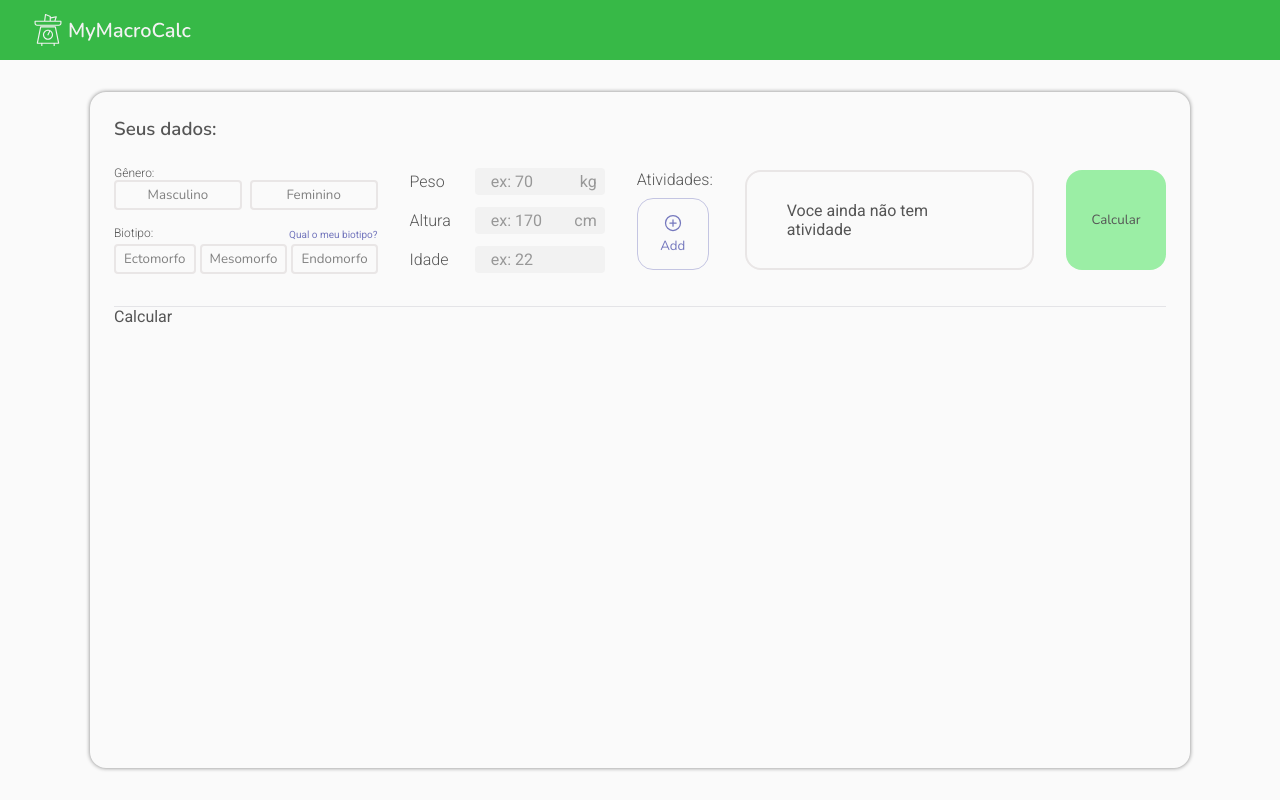
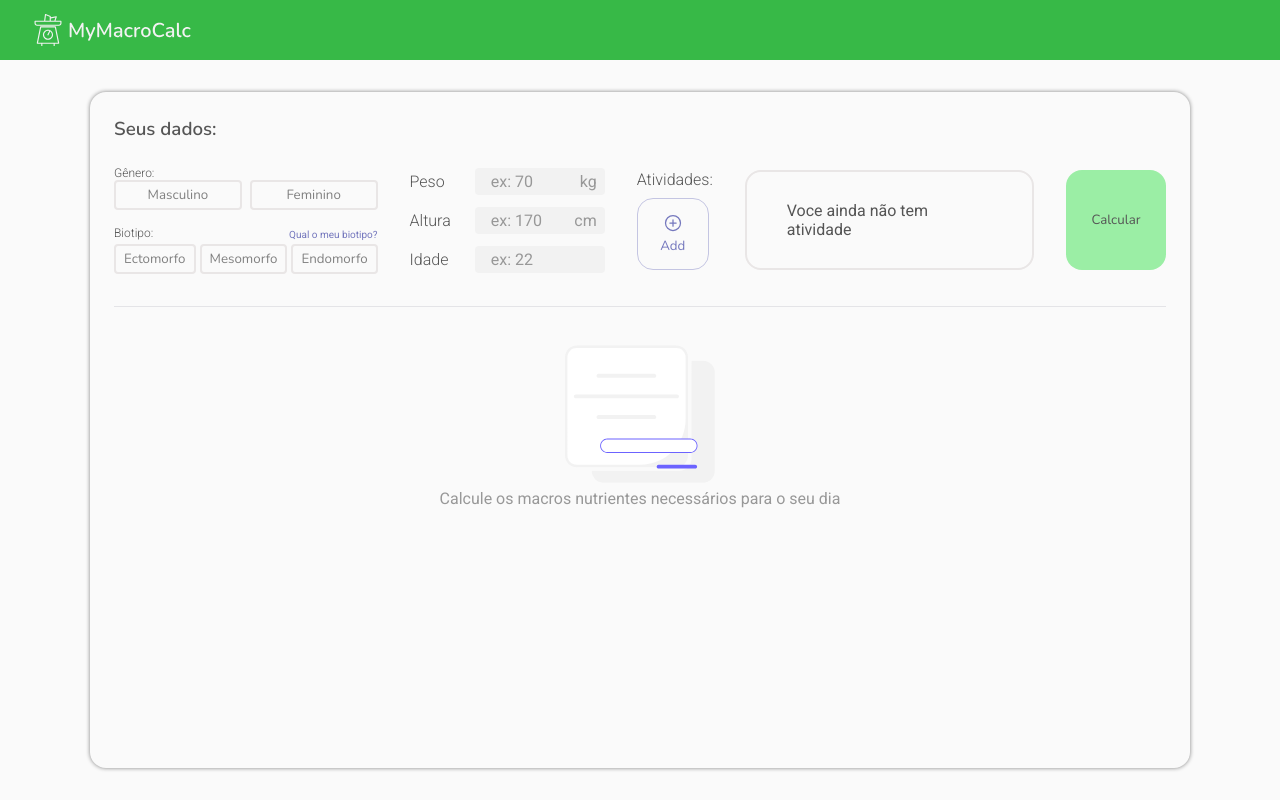
Before and after one commit to rodolfomariano/My-Macro-Calc, a React (Vite) app: page / in a window 1280 px wide. Built offline with nearby package versions, Linux system fonts and the light colour scheme.

Commit message:
add loading

```diff
--- a/package.json
+++ b/package.json
@@ -12,6 +12,7 @@
     "phosphor-react": "^1.4.1",
     "react": "^18.0.0",
     "react-dom": "^18.0.0",
+    "react-loading": "^2.0.3",
     "react-toastify": "^9.0.4",
     "sass": "^1.52.3"
   },
--- a/src/App.module.scss
+++ b/src/App.module.scss
@@ -13,6 +13,31 @@
     box-shadow: 0 0 4px var(--gray-400);
     border-radius: 16px;
     padding: 1.5rem;
+
+    .noResults {
+      display: flex;
+      align-items: center;
+      flex-direction: column;
+
+      margin-top: 2rem;
+
+      &>img {
+        width: 150px;
+        height: 150px;
+      }
+
+      strong {
+        font-weight: 400;
+        color: var(--gray-250);
+      }
+    }
+
+    .loadingContainer {
+      display: flex;
+      align-items: center;
+      justify-content: center;
+
+    }
 
     .resultsContainer {
       margin-top: 1.5rem;
--- a/src/App.tsx
+++ b/src/App.tsx
@@ -1,24 +1,24 @@
-import { ChangeEvent, useState, useRef } from "react"
+import ReactLoading from 'react-loading'
 import { motion } from "framer-motion"
-
 
 import styles from './App.module.scss'
 import './global.scss'
 
+import { usePersonalData } from "./hooks/usePersonalData";
+
+import Calc from './assets/calc.svg'
+
 import { Header } from './components/Header'
 import { WarningMessage } from './components/WarningMessage'
-import { MealCard } from './components/MealCard'
-import { ActivityCard } from "./components/ActivityCard";
 import { KcalSuggestionPerMeal } from "./components/KcalSuggestionPerMeal";
-import { ModalActivities } from "./components/ModalActivities";
 import { IMCContainer } from "./components/IMCContainer";
 import { GEBContainer } from "./components/GEBContainer";
-import { usePersonalData } from "./hooks/usePersonalData";
 import { PersonalInfo } from "./components/PersonalInfo";
 
 
 function App() {
-  const { hasCalculated } = usePersonalData()
+
+  const { hasCalculated, isLoading } = usePersonalData()
 
   return (
     <>
@@ -30,7 +30,18 @@ function App() {
           <PersonalInfo />
 
           {!hasCalculated
-            ? <p>Calcular</p>
+            ? (
+              <div className={styles.noResults}>
+                <img src={Calc} alt="Imagem de papel em branco" />
+                <strong>Calcule os macros nutrientes necessários para o seu dia</strong>
+              </div>
+            )
+            : isLoading
+              ? (
+                <div className={styles.loadingContainer}>
+                  <ReactLoading type='bubbles' height={32} color='#37B947' />
+                </div>
+              )
               : (
                 <motion.div
                   className={styles.resultsContainer}
--- a/src/components/PersonalInfo/index.tsx
+++ b/src/components/PersonalInfo/index.tsx
@@ -35,7 +35,7 @@ export function PersonalInfo() {
   const activitiesCarousel = useRef<ScrollProp | any>(null)
 
   // HOOK USERINFO
-  const { setUserInfo, myActivities, setMyActivities, totalKcal, setHasCalculated } = usePersonalData()
+  const { setUserInfo, myActivities, setMyActivities, totalKcal, setHasCalculated, setIsLoading } = usePersonalData()
 
   const errorGenderNotFilled = () => toast.error("Selecione um gênero!");
   const errorBioTypeNotFilled = () => toast.error("Selecione um biotipo!");
@@ -71,6 +71,7 @@ export function PersonalInfo() {
   }
 
   async function handleCalcTheIMCAndMacro() {
+
     if (!genderOption) {
       setErrorType('gender')
       return errorGenderNotFilled()
@@ -91,6 +92,7 @@ export function PersonalInfo() {
       setErrorType('age')
       return errorAgeNotFilled()
     }
+    setIsLoading(true)
 
     setUserInfo({
       genderOption,
@@ -101,6 +103,10 @@ export function PersonalInfo() {
     })
 
     setHasCalculated(true)
+
+    setTimeout(() => {
+      setIsLoading(false)
+    }, 3000)
 
   }
 
--- a/src/contexts/userData.tsx
+++ b/src/contexts/userData.tsx
@@ -39,6 +39,7 @@ interface UserDataContextProps {
   macro: Macro
   hasCalculated: boolean
   weightObject: 'loseWeight' | 'maintainWeight' | 'gainMass' | string
+  isLoading: boolean
   setUserInfo: ({ genderOption, bioType, weight, stature, age }: UserInfo) => void
   // calcIMC: (weight: number, stature: number) => void
   setImc: (imc: number) => void
@@ -49,6 +50,7 @@ interface UserDataContextProps {
   setMacro: (macro: Macro) => void
   setHasCalculated: (calculated: boolean) => void
   setWeightObject: (value: 'loseWeight' | 'maintainWeight' | 'gainMass') => void
+  setIsLoading: (value: boolean) => void
 }
 
 interface UserDataProviderProps {
@@ -67,6 +69,7 @@ function UserDataProvider({ children }: UserDataProviderProps) {
   const [macro, setMacro] = useState<Macro>({} as Macro)
   const [hasCalculated, setHasCalculated] = useState(false)
   const [weightObject, setWeightObject] = useState('maintainWeight')
+  const [isLoading, setIsLoading] = useState(false)
 
   return (
     <UserDataContext.Provider value={{
@@ -87,7 +90,9 @@ function UserDataProvider({ children }: UserDataProviderProps) {
       hasCalculated,
       setHasCalculated,
       weightObject,
-      setWeightObject
+      setWeightObject,
+      isLoading,
+      setIsLoading
     }}>
       {children}
     </UserDataContext.Provider>
```
Also changed, not shown: src/assets/calc.svg (added), 1 other file (tests, documents, lock files or other folders). Lines whose indentation alone changed are shown as unchanged.
